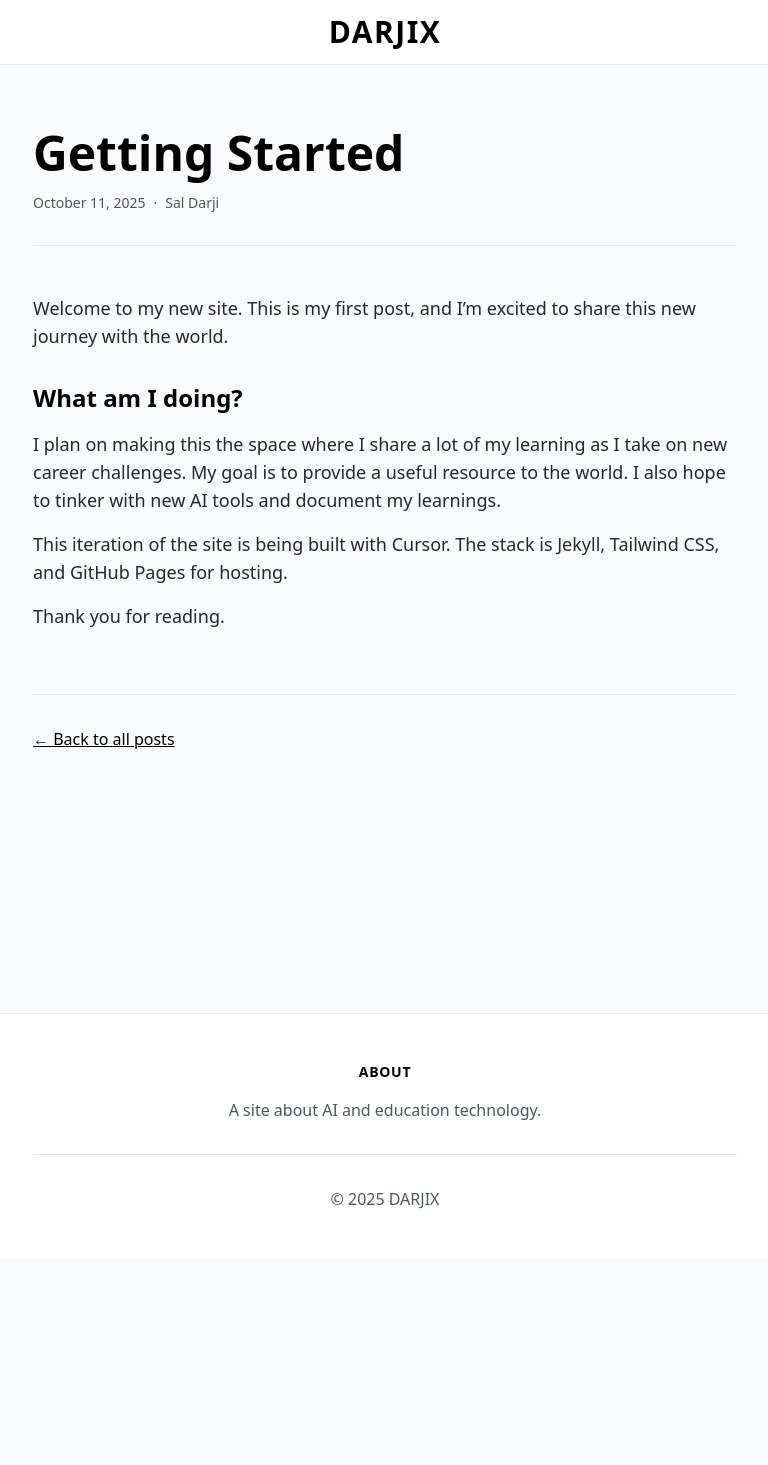
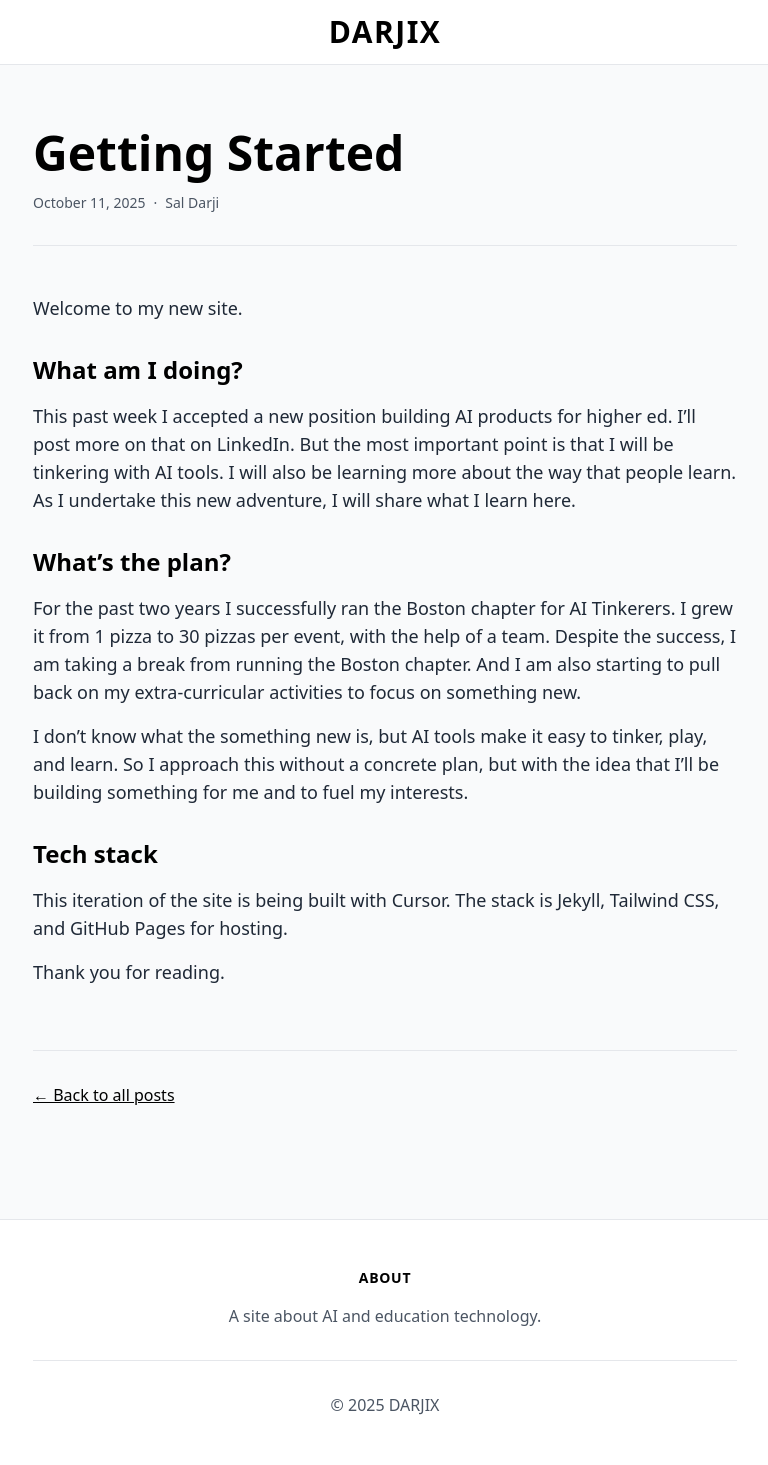
Before and after one commit to saldarji/darjix, a Jekyll site: the page built from _posts/2025-10-11-Getting-Started.md, in a window 1280 px wide. Shown: the whole page, without its empty margins (255-1023 px from the left). Built offline with Jekyll 4.4.1, drawn with Linux system fonts in a browser that asks for light colours; before the commit the page ends 1259 px from its top, so only the background shows below that.

Commit message:
Update Getting Started post

```diff
--- a/_posts/2025-10-11-Getting-Started.md
+++ b/_posts/2025-10-11-Getting-Started.md
@@ -5,11 +5,17 @@ date: 2025-10-11
 author: "Sal Darji"
 ---
 
-Welcome to my new site. This is my first post, and I'm excited to share this new journey with the world.
+Welcome to my new site.
 
 ## What am I doing?
-I plan on making this the space where I share a lot of my learning as I take on new career challenges. My goal is to provide a useful resource to the world. I also hope to tinker with new AI tools and document my learnings.
+This past week I accepted a new position building AI products for higher ed. I'll post more on that on LinkedIn. But the most important point is that I will be tinkering with AI tools. I will also be learning more about the way that people learn. As I undertake this new adventure, I will share what I learn here.
 
+## What's the plan?
+For the past two years I successfully ran the Boston chapter for AI Tinkerers. I grew it from 1 pizza to 30 pizzas per event, with the help of a team. Despite the success, I am taking a break from running the Boston chapter. And I am also starting to pull back on my extra-curricular activities to focus on something new.
+
+I don't know what the something new is, but AI tools make it easy to tinker, play, and learn. So I approach this without a concrete plan, but with the idea that I'll be building something for me and to fuel my interests.
+
+## Tech stack
 This iteration of the site is being built with Cursor. The stack is Jekyll, Tailwind CSS, and GitHub Pages for hosting.
 
 Thank you for reading.
```
